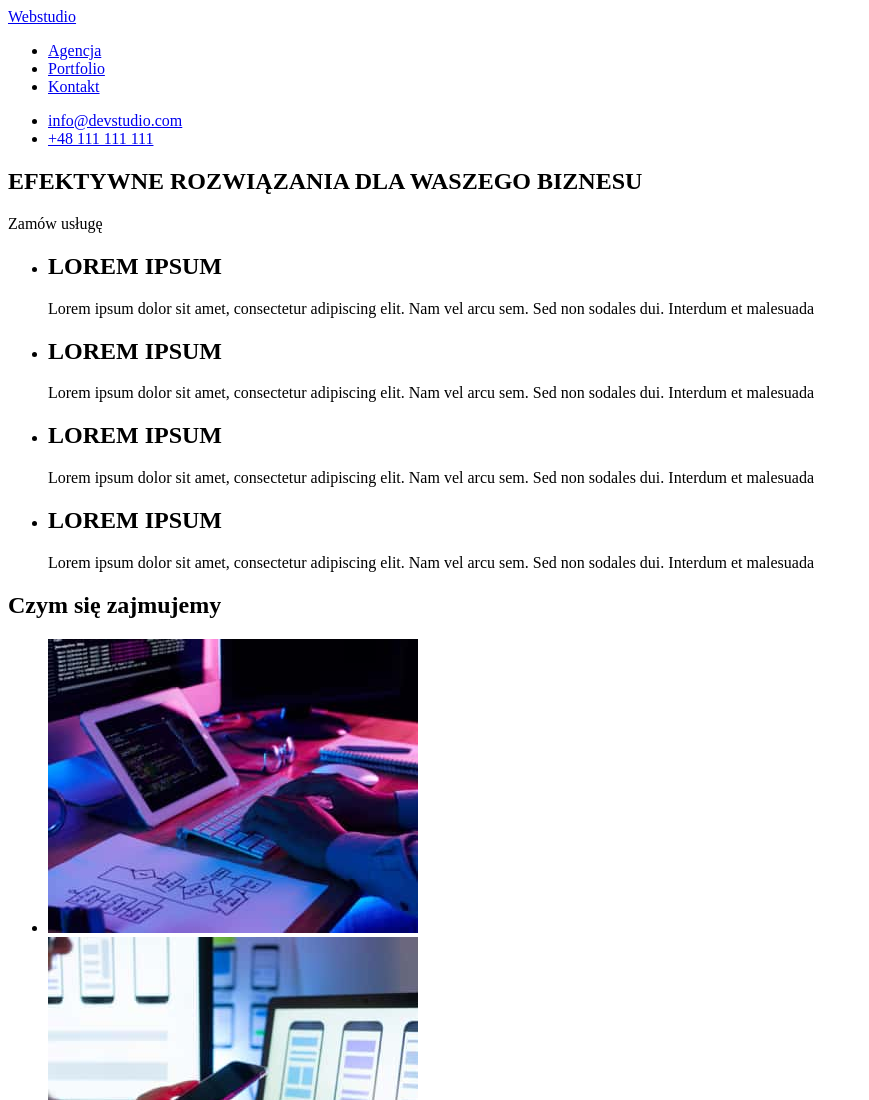
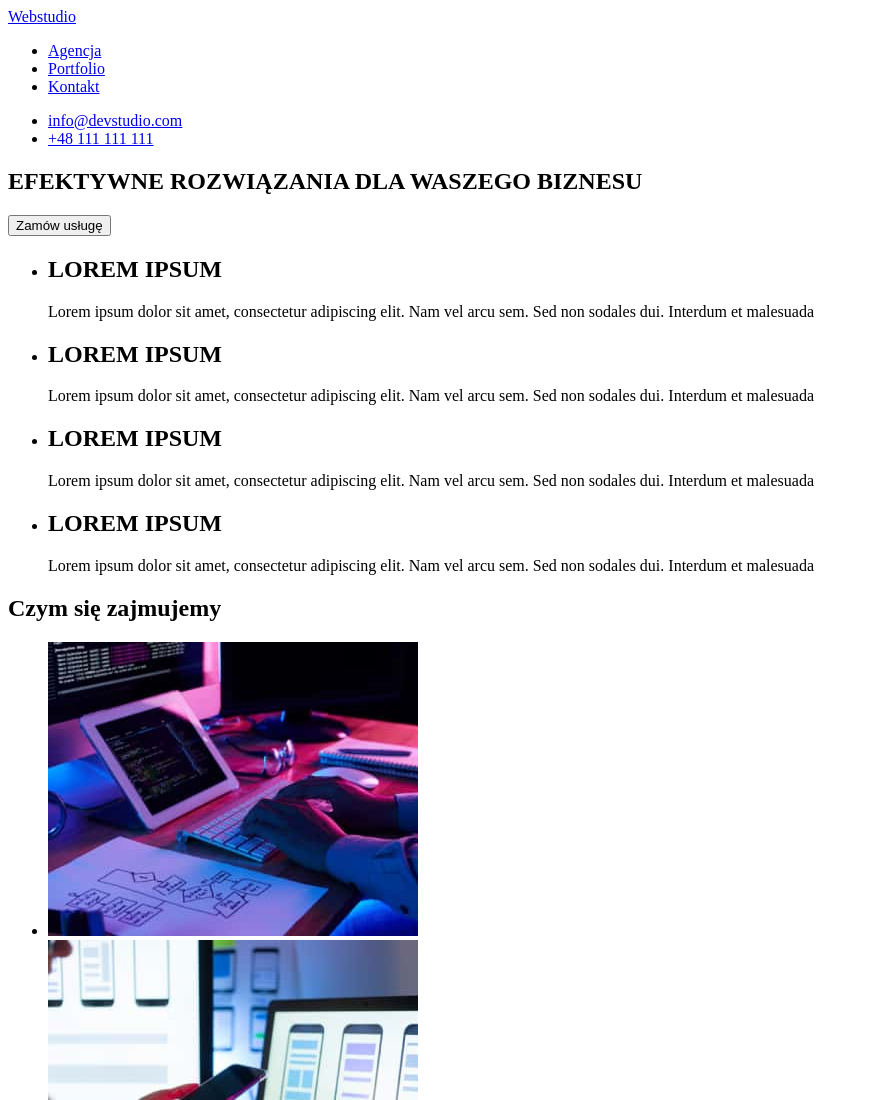
Before and after one commit to Marta7799/goit-markup-hw-01, a plain HTML site: page index.html in a window 1280 px wide. Shown: the top 1100 px of the page, without its empty margins (0-869 px from the left). Drawn offline with Linux system fonts and the light colour scheme.

Commit message:
changed letter in world button

```diff
--- a/index.html
+++ b/index.html
@@ -29,7 +29,7 @@
       <!--EFFECTS-->
       <section>
         <h1>EFEKTYWNE ROZWIĄZANIA DLA WASZEGO BIZNESU</h1>
-        <buttom type="buttom">Zamów usługę</buttom>
+        <button type="button">Zamów usługę</button>
       </section>
       <!--DESCRIPTION-->
       <ul>
```
